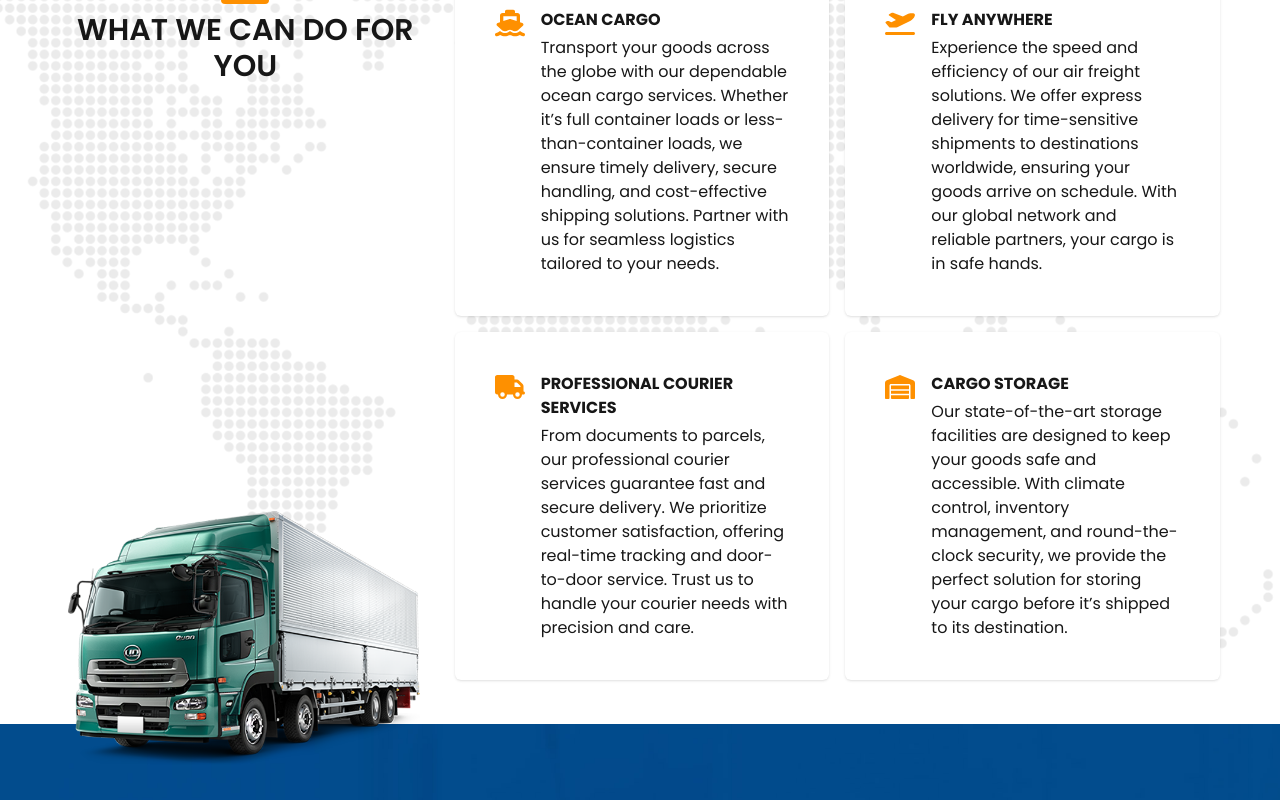
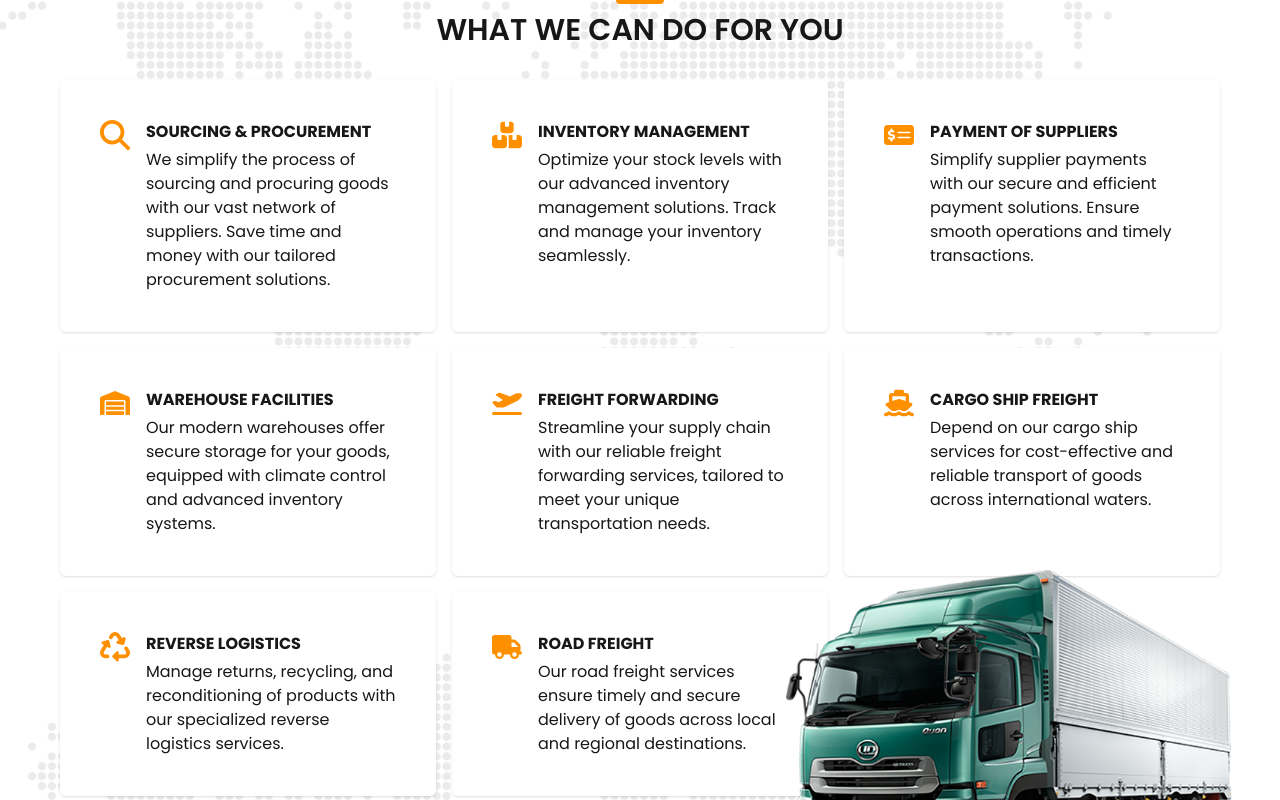
Before and after one commit to Robbie024/raloc_logistics, a Next.js app: page / in a window 1280 px wide. Shown: the part 2580-3380 px from the top of the page. Built offline with nearby package versions, Linux system fonts and the light colour scheme.

Commit message:
Updates with services!

```diff
--- a/app/page.js
+++ b/app/page.js
@@ -3,12 +3,16 @@ import { Phones } from "@/components/phones";
 import { TopBanner } from "@/components/topBanner";
 import { Work } from "@/components/work";
 import {
+  faBoxes,
   faBusinessTime,
   faCircle,
   faHeadset,
   faMapLocationDot,
+  faMoneyCheckAlt,
   faPlaneDeparture,
   faQuoteLeft,
+  faRecycle,
+  faSearch,
   faShip,
   faTruck,
   faWarehouse,
@@ -73,32 +77,134 @@ export default function Home() {
             </div>
             <div>
               <h1 className="font-bold">OUR LOCATION</h1>
-              <p className="text-sm mt-1">Ofankor Barrier, Near the police station</p>
+              <p className="text-sm mt-1">
+                Ofankor Barrier, Near the police station
+              </p>
               <p className="text-sm mt-1">Accra, Ghana</p>
             </div>
           </div>
         </div>
 
         <div id="services" className="sm:px-12 py-8">
-          <div className="p-3 grid md:gap-6 gap-16 md:grid-cols-3">
-            <div className="col-span-1 relative">
+          <div className="p-3 md:gap-6 gap-16 relative">
+            <div className="md:absolute -bottom-24 p-2 w-full md:mt-0 mt-8 flex justify-end">
+                <Image
+                  src={"/truck_green.png"}
+                  width={1000}
+                  height={1000}
+                  className="w-[450px] h-auto"
+                  alt="dd"
+                />
+              </div>
+            <div className="mb-8">
               <h1 className="text-center text-sm font-bold">OUR SERVICES</h1>
               <hr className="w-12 h-2 bg-[#fe9000] my-2 mx-auto rounded-md border-0" />
               <p className="text-3xl text-center font-semibold">
                 WHAT WE CAN DO FOR YOU
               </p>
+            </div>
+            <div className="grid gap-4 md:grid-cols-3">
+              {/* Sourcing & Procurement */}
+              <div className="p-10 rounded-md bg-white shadow flex gap-4">
+                <div className="flex-shrink-0">
+                  <FontAwesomeIcon
+                    icon={faSearch}
+                    width={30}
+                    height={30}
+                    className="text-[#fe9000] text-3xl"
+                  />
+                </div>
+                <div className="flex-grow-0">
+                  <h1 className="font-bold">SOURCING & PROCUREMENT</h1>
+                  <p className="mt-1">
+                    We simplify the process of sourcing and procuring goods with
+                    our vast network of suppliers. Save time and money with our
+                    tailored procurement solutions.
+                  </p>
+                </div>
+              </div>
 
-              <div className="md:absolute -bottom-24 p-2 w-full md:mt-0 mt-8">
-                <Image
-                  src={"/truck_green.png"}
-                  width={1000}
-                  height={1000}
-                  className="w-100 h-auto"
-                  alt="dd"
-                />
+              {/* Inventory Management */}
+              <div className="p-10 rounded-md bg-white shadow flex gap-4">
+                <div className="flex-shrink-0">
+                  <FontAwesomeIcon
+                    icon={faBoxes}
+                    width={30}
+                    height={30}
+                    className="text-[#fe9000] text-3xl"
+                  />
+                </div>
+                <div className="flex-grow-0">
+                  <h1 className="font-bold">INVENTORY MANAGEMENT</h1>
+                  <p className="mt-1">
+                    Optimize your stock levels with our advanced inventory
+                    management solutions. Track and manage your inventory
+                    seamlessly.
+                  </p>
+                </div>
               </div>
-            </div>
-            <div className="md:col-span-2 grid gap-4 md:grid-cols-2">
+
+              {/* Payment of Suppliers */}
+              <div className="p-10 rounded-md bg-white shadow flex gap-4">
+                <div className="flex-shrink-0">
+                  <FontAwesomeIcon
+                    icon={faMoneyCheckAlt}
+                    width={30}
+                    height={30}
+                    className="text-[#fe9000] text-3xl"
+                  />
+                </div>
+                <div className="flex-grow-0">
+                  <h1 className="font-bold">PAYMENT OF SUPPLIERS</h1>
+                  <p className="mt-1">
+                    Simplify supplier payments with our secure and efficient
+                    payment solutions. Ensure smooth operations and timely
+                    transactions.
+                  </p>
+                </div>
+              </div>
+
+              {/* Warehouse Facilities */}
+              <div className="p-10 rounded-md bg-white shadow flex gap-4">
+                <div className="flex-shrink-0">
+                  <FontAwesomeIcon
+                    icon={faWarehouse}
+                    width={30}
+                    height={30}
+                    className="text-[#fe9000] text-3xl"
+                  />
+                </div>
+                <div className="flex-grow-0">
+                  <h1 className="font-bold">WAREHOUSE FACILITIES</h1>
+                  <p className="mt-1">
+                    Our modern warehouses offer secure storage for your goods,
+                    equipped with climate control and advanced inventory
+                    systems.
+                  </p>
+                </div>
+              </div>
+
+              {/* Freight Forwarding */}
+              <div className="p-10 rounded-md bg-white shadow flex gap-4">
+                <div className="flex-shrink-0">
+                  <FontAwesomeIcon
+                    icon={faPlaneDeparture}
+                    width={30}
+                    height={30}
+                    className="text-[#fe9000] text-3xl"
+                  />
+                </div>
+                <div className="flex-grow-0">
+                  <h1 className="font-bold">FREIGHT FORWARDING</h1>
+                  <p className="mt-1">
+                    Streamline your supply chain with our reliable freight
+                    forwarding services, tailored to meet your unique
+                    transportation needs.
+                  </p>
+                </div>
+              </div>
+
+              {/* Cargo Ship Freight */}
               <div className="p-10 rounded-md bg-white shadow flex gap-4">
                 <div className="flex-shrink-0">
                   <FontAwesomeIcon
@@ -109,38 +215,34 @@ export default function Home() {
                   />
                 </div>
                 <div className="flex-grow-0">
-                  <h1 className="font-bold">OCEAN CARGO</h1>
+                  <h1 className="font-bold">CARGO SHIP FREIGHT</h1>
                   <p className="mt-1">
-                    Transport your goods across the globe with our dependable
-                    ocean cargo services. Whether it’s full container loads or
-                    less-than-container loads, we ensure timely delivery, secure
-                    handling, and cost-effective shipping solutions. Partner
-                    with us for seamless logistics tailored to your needs.
+                    Depend on our cargo ship services for cost-effective and
+                    reliable transport of goods across international waters.
                   </p>
                 </div>
               </div>
 
+              {/* Reverse Logistics */}
               <div className="p-10 rounded-md bg-white shadow flex gap-4">
                 <div className="flex-shrink-0">
                   <FontAwesomeIcon
-                    icon={faPlaneDeparture}
+                    icon={faRecycle}
                     width={30}
                     height={30}
                     className="text-[#fe9000] text-3xl"
                   />
                 </div>
                 <div className="flex-grow-0">
-                  <h1 className="font-bold">FLY ANYWHERE</h1>
+                  <h1 className="font-bold">REVERSE LOGISTICS</h1>
                   <p className="mt-1">
-                    Experience the speed and efficiency of our air freight
-                    solutions. We offer express delivery for time-sensitive
-                    shipments to destinations worldwide, ensuring your goods
-                    arrive on schedule. With our global network and reliable
-                    partners, your cargo is in safe hands.
+                    Manage returns, recycling, and reconditioning of products
+                    with our specialized reverse logistics services.
                   </p>
                 </div>
               </div>
 
+              {/* Road Freight */}
               <div className="p-10 rounded-md bg-white shadow flex gap-4">
                 <div className="flex-shrink-0">
                   <FontAwesomeIcon
@@ -151,34 +253,10 @@ export default function Home() {
                   />
                 </div>
                 <div className="flex-grow-0">
-                  <h1 className="font-bold">PROFESSIONAL COURIER SERVICES</h1>
+                  <h1 className="font-bold">ROAD FREIGHT</h1>
                   <p className="mt-1">
-                    From documents to parcels, our professional courier services
-                    guarantee fast and secure delivery. We prioritize customer
-                    satisfaction, offering real-time tracking and door-to-door
-                    service. Trust us to handle your courier needs with
-                    precision and care.
-                  </p>
-                </div>
-              </div>
-
-              <div className="p-10 rounded-md bg-white shadow flex gap-4">
-                <div className="flex-shrink-0">
-                  <FontAwesomeIcon
-                    icon={faWarehouse}
-                    width={30}
-                    height={30}
-                    className="text-[#fe9000] text-3xl"
-                  />
-                </div>
-                <div className="flex-grow-0">
-                  <h1 className="font-bold">CARGO STORAGE</h1>
-                  <p className="mt-1">
-                    Our state-of-the-art storage facilities are designed to keep
-                    your goods safe and accessible. With climate control,
-                    inventory management, and round-the-clock security, we
-                    provide the perfect solution for storing your cargo before
-                    it’s shipped to its destination.
+                    Our road freight services ensure timely and secure delivery
+                    of goods across local and regional destinations.
                   </p>
                 </div>
               </div>
@@ -186,6 +264,7 @@ export default function Home() {
           </div>
         </div>
       </div>
+
       <div className="md:p-12 py-12 bg-[url('/parallax.jpg')] bg-cover bg-center bg-fixed">
         <div className="grid md:grid-cols-3 p-3 md:gap-4 gap-8 mt-12">
           <div className="col-span-1 text-white">
```
